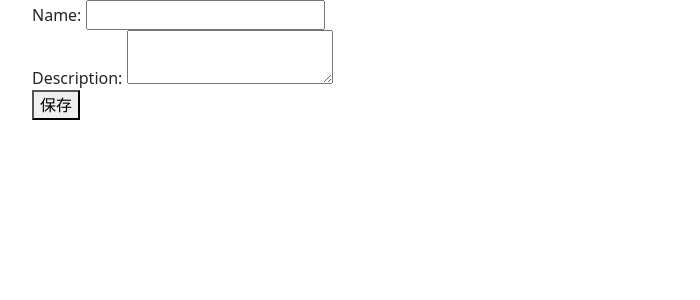
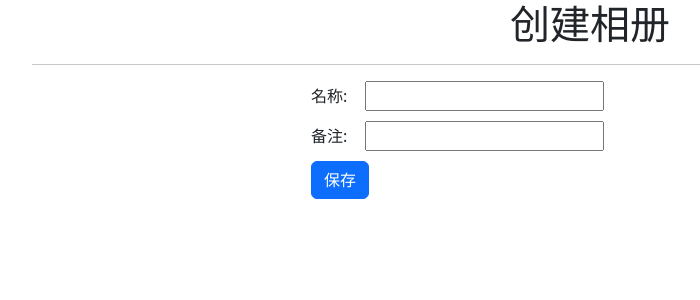
Before and after one commit to BlackIce417/NasCtr, a Django app: page /create_album/ in a window 1280 px wide. Shown: the top 300 px of the page, without its empty margins (50-750 px from the left). Run offline with Django 5.2, Linux system fonts and the light colour scheme; the visitor is signed in with stand-in values (Sample User, id 1); some libraries are stand-ins or nearby versions.

Commit message:
some updates

```diff
--- a/main/templates/main/images_list.html
+++ b/main/templates/main/images_list.html
@@ -47,8 +47,7 @@
       </div>
     </div>
   {% endfor %}
-</div>
-<div id="modal" class="modal">
+  <div id="modal" class="modal-c">
     <!-- 关闭按钮 -->
     <span class="close" id="close-modal">&times;</span>
     <div class="picture-content">
@@ -73,3 +72,4 @@
       </div>
     </div>
   </div>
+</div>
--- a/main/templates/main/new_album.html
+++ b/main/templates/main/new_album.html
@@ -7,21 +7,37 @@
     <link rel="stylesheet" href="{% static 'bootstrap-5.3.0-alpha1-dist/css/bootstrap.min.css' %}" />
     <title>New Album</title>
   </head>
+  <style>
+    .wrapper {
+      margin: auto;
+      width: 50%;
+    }
+
+    .wrapper label {
+      width: 50px;
+    }
+
+    .wrapper .info-box {
+      margin: 10px 0;
+    }
+  </style>
   <body>
     <div class="container">
+      <h1 style="text-align: center;">创建相册</h1>
+      <hr />
       <form action="#" method="post">
         {% csrf_token %}
-        <div class="name">
-          <div class="album-name">
-            <label for="album-name">Name:</label>
+        <div class="wrapper">
+          <div class="info-box">
+            <label for="album-name">名称:</label>
             <input type="text" id="album-name" name="album-name"/>
           </div>
-          <div class="description">
-            <label for="album-dscription">Description:</label>
-            <textarea name="album-description" id="album-description"></textarea>
+          <div class="info-box">
+            <label for="album-description">备注:</label>
+            <input name="album-description" id="album-description">
           </div>
           <div class="images"></div>
-          <button type="submit">保存</button>
+          <button class="btn btn-primary" type="submit">保存</button>
         </div>
       </form>
     </div>
--- a/main/urls.py
+++ b/main/urls.py
@@ -22,7 +22,6 @@ urlpatterns = [
     path('view-picture-modal', views.view_picture_modal, name="view-picture-modal"),
     path('view-picture-detail', views.view_picture_detail, name="view-picture-detail"),
     path('search', views.search, name="search"),
-
 ]
 
 if settings.DEBUG:
--- a/main/views.py
+++ b/main/views.py
@@ -134,7 +134,7 @@ def edit_album(request):
 def delete_album(request):
     album = Album.objects.get(id=request.GET.get("album"))
     album.delete()
-    return redirect("main:usercenter")
+    return JsonResponse({"success": True})
 
 
 @login_required(login_url="/login/")
```
Also changed, not shown: main/static/js/album.js (+11 -1 lines), main/static/js/index.js (+38 -7 lines), main/templates/main/album_list.html (+5 -5 lines). Lines whose indentation alone changed are shown as unchanged.
